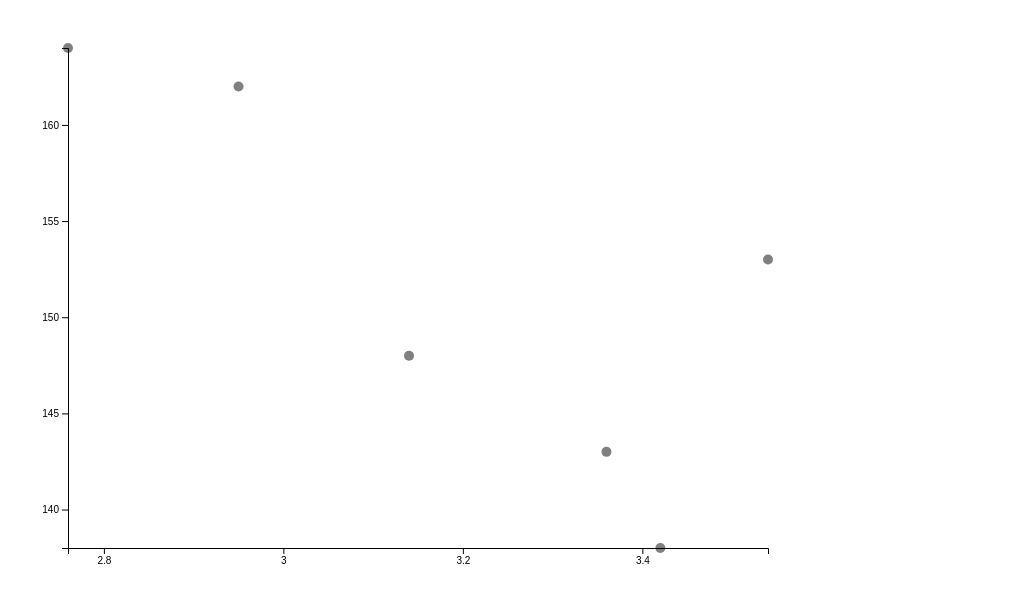
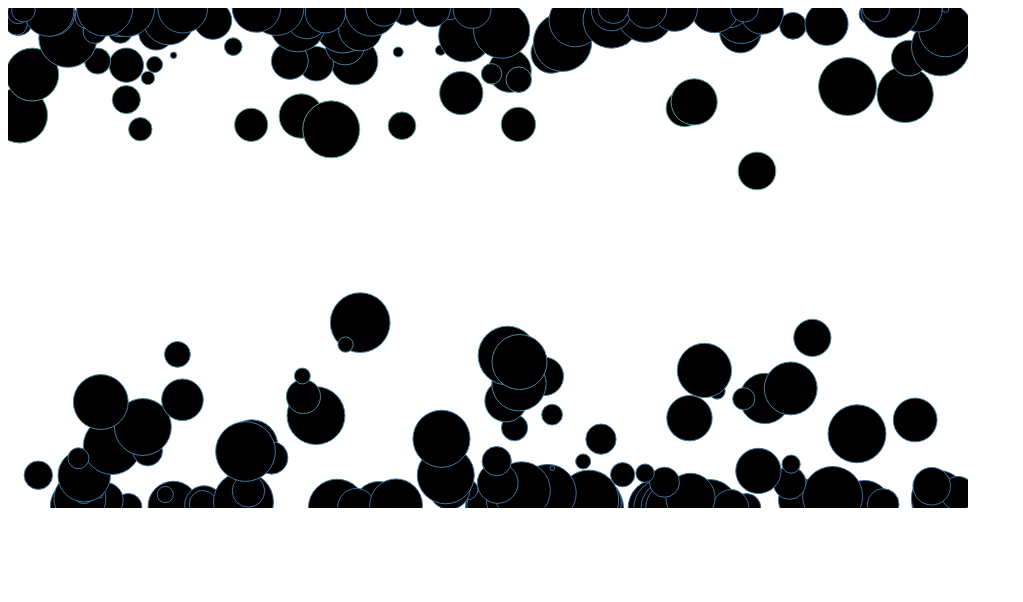
Before and after one commit to martinmhan/d3-react-practice, a React app: page / in a window 1280 px wide. Shown: the top 602 px of the page, without its empty margins (0-1023 px from the left). Built offline with nearby package versions, Linux system fonts and the light colour scheme; the HTML template or start-up script is replaced by a standard one.

Commit message:
[refactor]

```diff
--- a/client/src/components/App.jsx
+++ b/client/src/components/App.jsx
@@ -11,9 +11,9 @@ class App extends Component {
 
   render = () => (
     <div id="app">
-      {/* <DroppingBubbles /> */}
+      <DroppingBubbles />
       {/* <BrushAndBroom /> */}
-      <Scatterplot />
+      {/* <Scatterplot /> */}
     </div>
   );
 }
--- a/client/src/components/transitions/DroppingBubbles.jsx
+++ b/client/src/components/transitions/DroppingBubbles.jsx
@@ -26,7 +26,7 @@ class DroppingBubbles extends Component {
     let data = [...this.state.data];
     data.push({ key: Date.now(), x: Math.random(), y: Math.random(), r: Math.random() });
     this.setState({ data }, () => {
-      setTimeout(this.state.data.length < 100 ? this.add : this.remove, 5);
+      setTimeout(data.length < 100 ? this.add : this.remove, 5);
     });
   };
 
@@ -48,13 +48,13 @@ class DroppingBubbles extends Component {
       .attr('cx', d => this.xScale(d.x))
       .attr('cy', 0)
       .style('stroke', '#3E6E9C')
-      .transition().duration(1000)
+    .transition().duration(1000)
       .attr('cy', d => this.yScale(d.y))
       .style('stroke', '#81E797');
 
     item.exit().filter(':not(.exiting)') // Don't select already exiting nodes
       .classed('exiting', true)
-      .transition().duration(1000)
+    .transition().duration(1000)
       .attr('cy', this.height)
       .style('stroke', '#3E6E9C')
       .remove();
```
